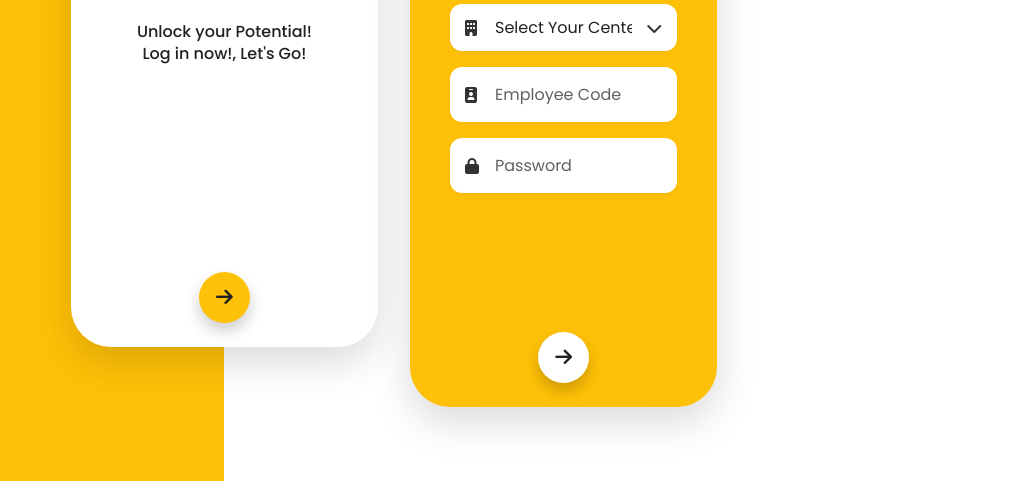
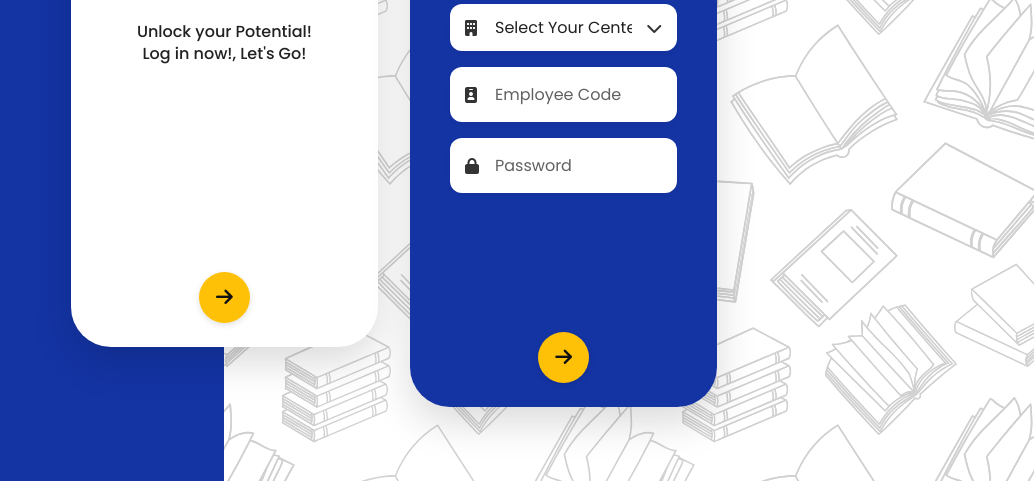
Before and after one commit to rajnishpandey21/Installment_sub_CRM, a plain HTML site: page index.html in a window 1280 px wide. Shown: the part 319-800 px from the top of the page, without its empty margins (246-1280 px from the left). Drawn offline with Linux system fonts and the light colour scheme.

Commit message:
Update index.html

```diff
--- a/index.html
+++ b/index.html
@@ -61,7 +61,7 @@
             top: 0;
             height: 100vh;
             width: calc(50vw - (var(--panel-width) + var(--panel-gap)) / 2);
-            background: var(--primary-yellow);
+            background: #1434A4; /* Royal blue */
             z-index: -1;
             pointer-events: none;
         }
@@ -95,7 +95,7 @@
         }
 
         .right-panel {
-            background-color: var(--primary-yellow);
+            background-color: #1434A4; /* Royal blue */
             transform: translateY(30px);
         }
 
@@ -148,8 +148,26 @@
         .right-panel .subtext {
             font-size: clamp(0.9rem, 1vw, 1rem);
             font-weight: 500;
-            color: var(--text-dark);
+            color: #ffffff;
             margin-bottom: 3vh; /* Reduced margin */
+        }
+
+        /* Overlay only on the white canvas (not on the royal-blue strip) */
+        :root { --overlay-opacity: 0.18; }
+        .bg-overlay {
+            position: fixed;
+            top: 0;
+            bottom: 0;
+            /* Start exactly where the white canvas begins (mirrors .bg-split width) */
+            left: calc(50vw - (var(--panel-width) + var(--panel-gap)) / 2);
+            right: 0;
+            z-index: -1; /* behind all content, above the blue strip */
+            pointer-events: none; /* purely decorative */
+            opacity: var(--overlay-opacity);
+            background: url('BACKGROUND_OVERLAY.svg') center center / cover no-repeat;
+        }
+        @media (max-width: 768px){
+            .bg-overlay{ left: 0; }
         }
 
         .login-form {
@@ -283,37 +301,32 @@
             bottom: 3vh; /* Reduced position from bottom */
             width: clamp(50px, 4vw, 60px);
             height: clamp(50px, 4vw, 60px);
-            background-color: var(--primary-yellow);
+            background-color: #FFC107 !important; /* Gold accent */
             border: none;
-            border-radius: 50%;
+            border-radius: 9999px; /* Fully rounded */
             display: flex;
             justify-content: center;
             align-items: center;
-            color: var(--text-dark);
+            color: #111111 !important;
             font-size: clamp(1.2rem, 1.5vw, 1.5rem);
             cursor: pointer;
-            box-shadow: 0 8px 15px rgba(0, 0, 0, 0.2);
-            transition: transform 0.2s ease, box-shadow 0.2s ease;
+            box-shadow: 0 2px 6px rgba(0,0,0,0.12);
+            transition: transform 0.08s ease, background-color 0.15s ease, box-shadow 0.15s ease;
+            font-family: 'Poppins', sans-serif;
         }
 
-        .right-panel .nav-button {
-            background-color: var(--white);
-        }
+        .right-panel .nav-button { background-color: #FFC107 !important; color: #111111 !important; }
 
-        .nav-button:hover {
-            transform: scale(1.05);
-            box-shadow: 0 10px 20px rgba(0, 0, 0, 0.3);
-        }
+        .nav-button:hover { background-color: #E0AB06 !important; transform: translateY(-1px); }
 
-        .nav-button:active {
-            transform: scale(0.98);
-        }
+        .nav-button:active { background-color: #C99705 !important; transform: translateY(0); }
 
         .error-text {
             color: #b00020;
             font-size: 0.85rem;
             margin-top: 6px;
         }
+        .right-panel h2 { color: #ffffff; }  /* or your desired color */
     </style>
 </head>
 <body>
@@ -380,12 +393,13 @@
     </div>
 
     <div class="bg-split"></div>
+    <div class="bg-overlay"></div>
     <div id="loading-bar"></div>
 
     <script>
         (function () {
             // API_BASE and utility functions should be at a scope accessible to doLogin
-            var API_BASE = 'https://script.google.com/macros/s/AKfycbxTHX4RNFV41cbFX8o6ataVhtVS13kiSiDS4uWizNeuZ3RKEOXpMBYivTWhYtvtiXg1sA/exec';
+            var API_BASE = 'https://script.google.com/macros/s/AKfycbw08byvqEmvWlXdPgy_g70nuPFJJ-n1jYone1ZjEwhuPvGWqFk3ilLJWGMp52xxuFxtBA/exec';
 
             var loadingBar = document.getElementById('loading-bar');
 
```
